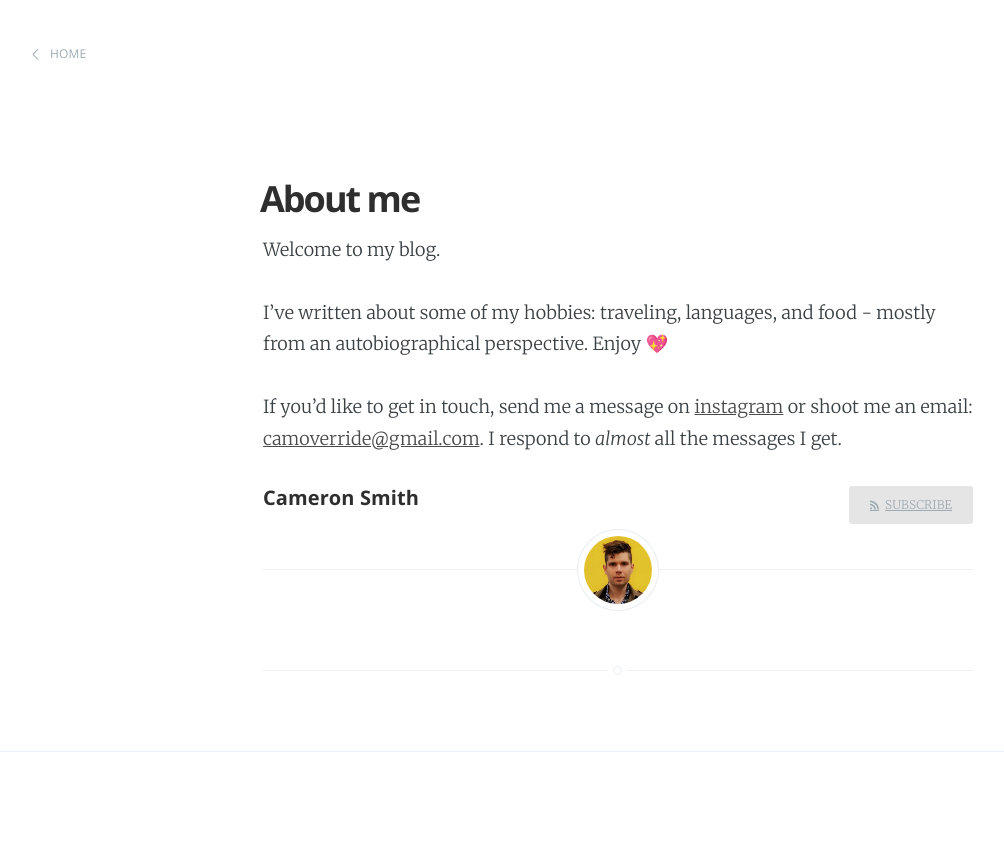
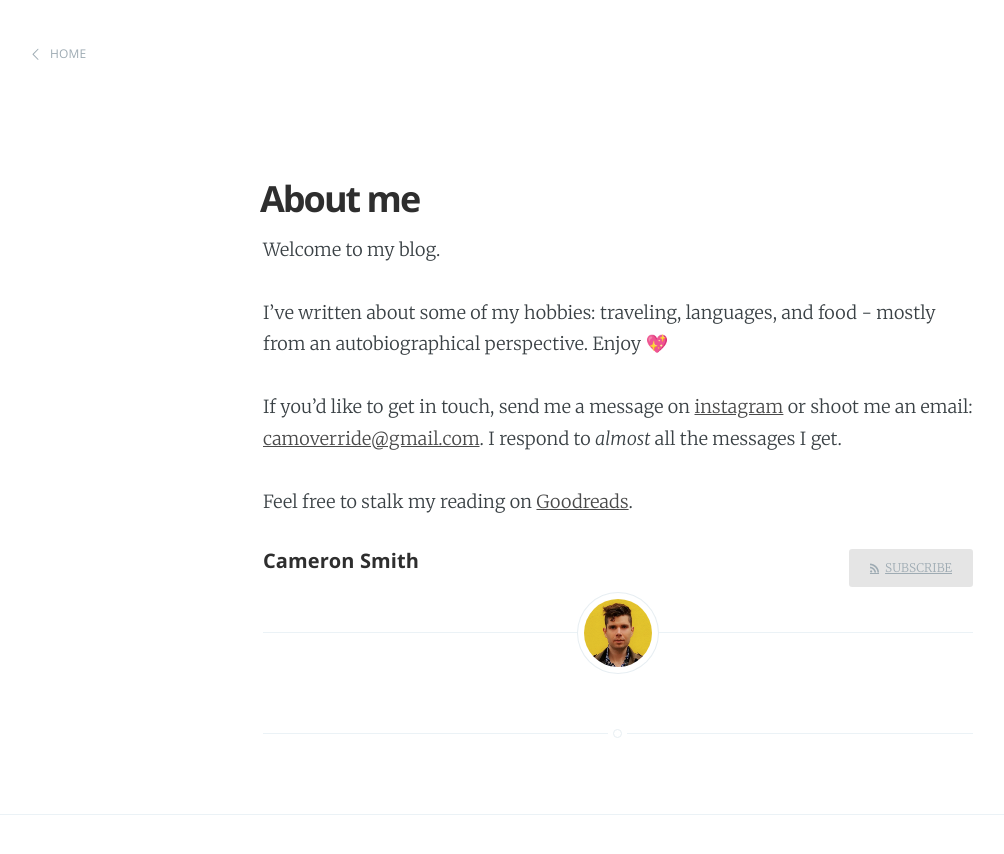
Before and after one commit to camoverride/camoverride-personal-blog, a Jekyll site: the page built from about.md, in a window 1280 px wide. Shown: the top 854 px of the page, without its empty margins (22-1026 px from the left). Built offline with Jekyll 4.4.1, drawn with Linux system fonts in a browser that asks for light colours.

Commit message:
add goodreads info

```diff
--- a/about.md
+++ b/about.md
@@ -8,6 +8,8 @@ Welcome to my blog.
 I've written about some of my hobbies: traveling, languages, and food - mostly from an autobiographical perspective. Enjoy 💖
 
 If you'd like to get in touch, send me a message on [instagram](https://www.instagram.com/camoverride/) or shoot me an email: <a href="mailto:someone@yoursite.com">camoverride@gmail.com</a>. I respond to _almost_ all the messages I get.
+
+Feel free to stalk my reading on [Goodreads](https://www.goodreads.com/user/show/59411167-cameron-smith).
 
 <a class="subscribe-button icon-feed" href="{{'feed.xml' | relative_url }} ">Subscribe</a>
 
```
